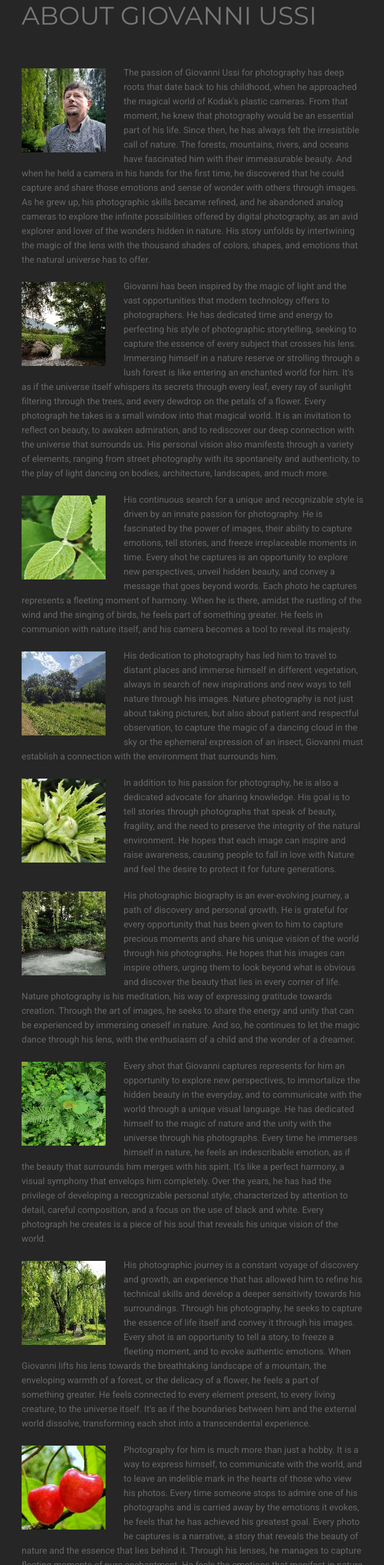
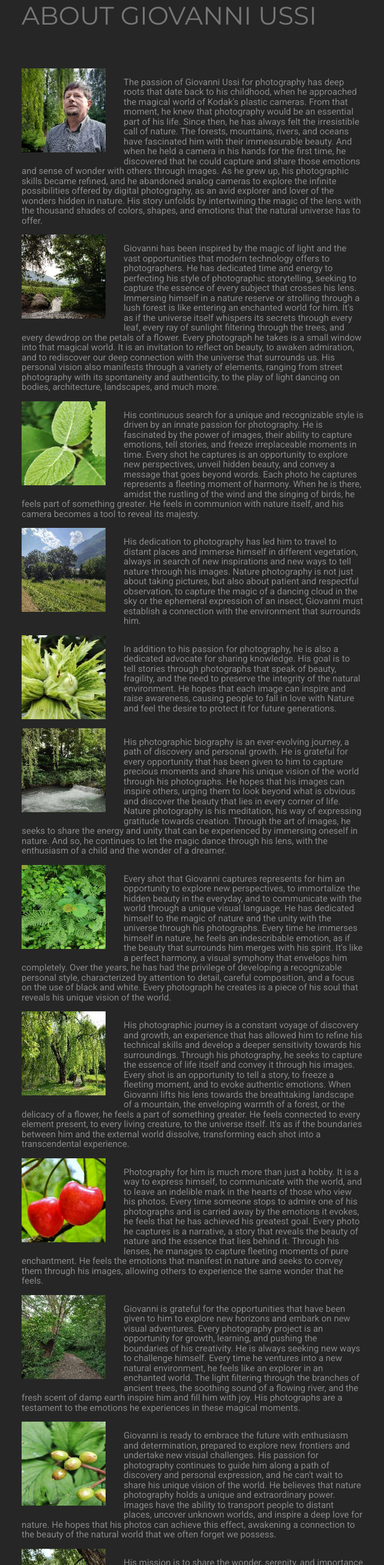
Before and after one commit to giovanniussi/giovanniussi.github.io, a plain HTML site: page index.html in a window 1280 px wide. Shown: the part 3034-5643 px from the top of the page at 60% size, without its empty margins (34-674 px from the left). Drawn offline with Linux system fonts and the light colour scheme.

Commit message:
Add files via upload
Updated icon and index file

```diff
--- a/index.html
+++ b/index.html
@@ -314,49 +314,49 @@
     <div class="col-md-6">
       <div class="section-title">
         <div class="row"> <img src="img/giovanni-ussi-portrait.jpg" class="img-responsive pull-left" alt="Giovanni Ussi portrait">
-          <p>  The passion of Giovanni Ussi for photography has deep roots that date back to his childhood, when he approached the magical world of Kodak's plastic cameras. From that moment, he knew that photography would be an essential part of his life.
+          <h3>  The passion of Giovanni Ussi for photography has deep roots that date back to his childhood, when he approached the magical world of Kodak's plastic cameras. From that moment, he knew that photography would be an essential part of his life.
 Since then, he has always felt the irresistible call of nature. The forests, mountains, rivers, and oceans have fascinated him with their immeasurable beauty. And when he held a camera in his hands for the first time, he discovered that he could capture and share those emotions and sense of wonder with others through images.
-As he grew up, his photographic skills became refined, and he abandoned analog cameras to explore the infinite possibilities offered by digital photography, as an avid explorer and lover of the wonders hidden in nature. His story unfolds by intertwining the magic of the lens with the thousand shades of colors, shapes, and emotions that the natural universe has to offer.</p>
+As he grew up, his photographic skills became refined, and he abandoned analog cameras to explore the infinite possibilities offered by digital photography, as an avid explorer and lover of the wonders hidden in nature. His story unfolds by intertwining the magic of the lens with the thousand shades of colors, shapes, and emotions that the natural universe has to offer.</h3>
 
 </div><div class="row"> <img src="img/stream-merging-into-a-torrent-2.jpg" class="img-responsive pull-left" alt="Stream merging into a torrent">
-          <p>  Giovanni has been inspired by the magic of light and the vast opportunities that modern technology offers to photographers. He has dedicated time and energy to perfecting his style of photographic storytelling, seeking to capture the essence of every subject that crosses his lens. Immersing himself in a nature reserve or strolling through a lush forest is like entering an enchanted world for him. It's as if the universe itself whispers its secrets through every leaf, every ray of sunlight filtering through the trees, and every dewdrop on the petals of a flower. Every photograph he takes is a small window into that magical world. It is an invitation to reflect on beauty, to awaken admiration, and to rediscover our deep connection with the universe that surrounds us. His personal vision also manifests through a variety of elements, ranging from street photography with its spontaneity and authenticity, to the play of light dancing on bodies, architecture, landscapes, and much more.</p>
+          <h3>  Giovanni has been inspired by the magic of light and the vast opportunities that modern technology offers to photographers. He has dedicated time and energy to perfecting his style of photographic storytelling, seeking to capture the essence of every subject that crosses his lens. Immersing himself in a nature reserve or strolling through a lush forest is like entering an enchanted world for him. It's as if the universe itself whispers its secrets through every leaf, every ray of sunlight filtering through the trees, and every dewdrop on the petals of a flower. Every photograph he takes is a small window into that magical world. It is an invitation to reflect on beauty, to awaken admiration, and to rediscover our deep connection with the universe that surrounds us. His personal vision also manifests through a variety of elements, ranging from street photography with its spontaneity and authenticity, to the play of light dancing on bodies, architecture, landscapes, and much more.</h3>
 
 </div><div class="row"> <img src="img/green-leaves-3.jpg" class="img-responsive pull-left" alt="Green leaves">
-				<p>  His continuous search for a unique and recognizable style is driven by an innate passion for photography. He is fascinated by the power of images, their ability to capture emotions, tell stories, and freeze irreplaceable moments in time. Every shot he captures is an opportunity to explore new perspectives, unveil hidden beauty, and convey a message that goes beyond words. Each photo he captures represents a fleeting moment of harmony. When he is there, amidst the rustling of the wind and the singing of birds, he feels part of something greater. He feels in communion with nature itself, and his camera becomes a tool to reveal its majesty.</p>
+				<h3>  His continuous search for a unique and recognizable style is driven by an innate passion for photography. He is fascinated by the power of images, their ability to capture emotions, tell stories, and freeze irreplaceable moments in time. Every shot he captures is an opportunity to explore new perspectives, unveil hidden beauty, and convey a message that goes beyond words. Each photo he captures represents a fleeting moment of harmony. When he is there, amidst the rustling of the wind and the singing of birds, he feels part of something greater. He feels in communion with nature itself, and his camera becomes a tool to reveal its majesty.</h3>
 
 </div><div class="row"> <img src="img/vegetation-4.jpg" class="img-responsive pull-left" alt="Vegetation, sky, mountain and clouds">
-				<p>  His dedication to photography has led him to travel to distant places and immerse himself in different vegetation, always in search of new inspirations and new ways to tell nature through his images. Nature photography is not just about taking pictures, but also about patient and respectful observation, to capture the magic of a dancing cloud in the sky or the ephemeral expression of an insect, Giovanni must establish a connection with the environment that surrounds him.</p>
+				<h3>  His dedication to photography has led him to travel to distant places and immerse himself in different vegetation, always in search of new inspirations and new ways to tell nature through his images. Nature photography is not just about taking pictures, but also about patient and respectful observation, to capture the magic of a dancing cloud in the sky or the ephemeral expression of an insect, Giovanni must establish a connection with the environment that surrounds him.</h3>
 
 </div><div class="row"> <img src="img/still-green-hazelnut-5.jpg" class="img-responsive pull-left" alt="Still green hazelnut">
-<p>  In addition to his passion for photography, he is also a dedicated advocate for sharing knowledge. His goal is to tell stories through photographs that speak of beauty, fragility, and the need to preserve the integrity of the natural environment. He hopes that each image can inspire and raise awareness, causing people to fall in love with Nature and feel the desire to protect it for future generations.</p>
+<h3>  In addition to his passion for photography, he is also a dedicated advocate for sharing knowledge. His goal is to tell stories through photographs that speak of beauty, fragility, and the need to preserve the integrity of the natural environment. He hopes that each image can inspire and raise awareness, causing people to fall in love with Nature and feel the desire to protect it for future generations.</h3>
 
 </div><div class="row"> <img src="img/the-waterfall-and-vegetation-6.jpg" class="img-responsive pull-left" alt="The waterfall and vegetation">
-<p>  His photographic biography is an ever-evolving journey, a path of discovery and personal growth. He is grateful for every opportunity that has been given to him to capture precious moments and share his unique vision of the world through his photographs. He hopes that his images can inspire others, urging them to look beyond what is obvious and discover the beauty that lies in every corner of life. Nature photography is his meditation, his way of expressing gratitude towards creation. Through the art of images, he seeks to share the energy and unity that can be experienced by immersing oneself in nature. And so, he continues to let the magic dance through his lens, with the enthusiasm of a child and the wonder of a dreamer.</p>
+<h3>  His photographic biography is an ever-evolving journey, a path of discovery and personal growth. He is grateful for every opportunity that has been given to him to capture precious moments and share his unique vision of the world through his photographs. He hopes that his images can inspire others, urging them to look beyond what is obvious and discover the beauty that lies in every corner of life. Nature photography is his meditation, his way of expressing gratitude towards creation. Through the art of images, he seeks to share the energy and unity that can be experienced by immersing oneself in nature. And so, he continues to let the magic dance through his lens, with the enthusiasm of a child and the wonder of a dreamer.</h3>
 
 </div><div class="row"> <img src="img/understory-foliage-7.jpg" class="img-responsive pull-left" alt="Understory foliage">
-<p>  Every shot that Giovanni captures represents for him an opportunity to explore new perspectives, to immortalize the hidden beauty in the everyday, and to communicate with the world through a unique visual language. He has dedicated himself to the magic of nature and the unity with the universe through his photographs. Every time he immerses himself in nature, he feels an indescribable emotion, as if the beauty that surrounds him merges with his spirit. It's like a perfect harmony, a visual symphony that envelops him completely. Over the years, he has had the privilege of developing a recognizable personal style, characterized by attention to detail, careful composition, and a focus on the use of black and white. Every photograph he creates is a piece of his soul that reveals his unique vision of the world.</p>
+<h3>  Every shot that Giovanni captures represents for him an opportunity to explore new perspectives, to immortalize the hidden beauty in the everyday, and to communicate with the world through a unique visual language. He has dedicated himself to the magic of nature and the unity with the universe through his photographs. Every time he immerses himself in nature, he feels an indescribable emotion, as if the beauty that surrounds him merges with his spirit. It's like a perfect harmony, a visual symphony that envelops him completely. Over the years, he has had the privilege of developing a recognizable personal style, characterized by attention to detail, careful composition, and a focus on the use of black and white. Every photograph he creates is a piece of his soul that reveals his unique vision of the world.</h3>
 
 </div><div class="row"> <img src="img/weeping-willow-on-a-green-lawn-8.jpg" class="img-responsive pull-left" alt="Weeping willow on a green lawn">
-<p>  His photographic journey is a constant voyage of discovery and growth, an experience that has allowed him to refine his technical skills and develop a deeper sensitivity towards his surroundings. Through his photography, he seeks to capture the essence of life itself and convey it through his images. Every shot is an opportunity to tell a story, to freeze a fleeting moment, and to evoke authentic emotions. When Giovanni lifts his lens towards the breathtaking landscape of a mountain, the enveloping warmth of a forest, or the delicacy of a flower, he feels a part of something greater. He feels connected to every element present, to every living creature, to the universe itself. It's as if the boundaries between him and the external world dissolve, transforming each shot into a transcendental experience.</p>
+<h3>  His photographic journey is a constant voyage of discovery and growth, an experience that has allowed him to refine his technical skills and develop a deeper sensitivity towards his surroundings. Through his photography, he seeks to capture the essence of life itself and convey it through his images. Every shot is an opportunity to tell a story, to freeze a fleeting moment, and to evoke authentic emotions. When Giovanni lifts his lens towards the breathtaking landscape of a mountain, the enveloping warmth of a forest, or the delicacy of a flower, he feels a part of something greater. He feels connected to every element present, to every living creature, to the universe itself. It's as if the boundaries between him and the external world dissolve, transforming each shot into a transcendental experience.</h3>
 
 </div><div class="row"> <img src="img/two-cherries-on-the-tree-9.jpg" class="img-responsive pull-left" alt="Two cherries on the tree">
-<p>  Photography for him is much more than just a hobby. It is a way to express himself, to communicate with the world, and to leave an indelible mark in the hearts of those who view his photos. Every time someone stops to admire one of his photographs and is carried away by the emotions it evokes, he feels that he has achieved his greatest goal. Every photo he captures is a narrative, a story that reveals the beauty of nature and the essence that lies behind it. Through his lenses, he manages to capture fleeting moments of pure enchantment. He feels the emotions that manifest in nature and seeks to convey them through his images, allowing others to experience the same wonder that he feels.</p>
+<h3>  Photography for him is much more than just a hobby. It is a way to express himself, to communicate with the world, and to leave an indelible mark in the hearts of those who view his photos. Every time someone stops to admire one of his photographs and is carried away by the emotions it evokes, he feels that he has achieved his greatest goal. Every photo he captures is a narrative, a story that reveals the beauty of nature and the essence that lies behind it. Through his lenses, he manages to capture fleeting moments of pure enchantment. He feels the emotions that manifest in nature and seeks to convey them through his images, allowing others to experience the same wonder that he feels.</h3>
 
 </div><div class="row"> <img src="img/path-in-the-woods-10.jpg" class="img-responsive pull-left" alt="Path in the woods">
-<p>  Giovanni is grateful for the opportunities that have been given to him to explore new horizons and embark on new visual adventures. Every photography project is an opportunity for growth, learning, and pushing the boundaries of his creativity. He is always seeking new ways to challenge himself. Every time he ventures into a new natural environment, he feels like an explorer in an enchanted world. The light filtering through the branches of ancient trees, the soothing sound of a flowing river, and the fresh scent of damp earth inspire him and fill him with joy. His photographs are a testament to the emotions he experiences in these magical moments.</p>
+<h3>  Giovanni is grateful for the opportunities that have been given to him to explore new horizons and embark on new visual adventures. Every photography project is an opportunity for growth, learning, and pushing the boundaries of his creativity. He is always seeking new ways to challenge himself. Every time he ventures into a new natural environment, he feels like an explorer in an enchanted world. The light filtering through the branches of ancient trees, the soothing sound of a flowing river, and the fresh scent of damp earth inspire him and fill him with joy. His photographs are a testament to the emotions he experiences in these magical moments.</h3>
 
 </div><div class="row"> <img src="img/berries-on-a-background-of-leaves-11.jpg" class="img-responsive pull-left" alt="Berries on a background of leaves">
-<p>  Giovanni is ready to embrace the future with enthusiasm and determination, prepared to explore new frontiers and undertake new visual challenges. His passion for photography continues to guide him along a path of discovery and personal expression, and he can't wait to share his unique vision of the world. He believes that nature photography holds a unique and extraordinary power. Images have the ability to transport people to distant places, uncover unknown worlds, and inspire a deep love for nature. He hopes that his photos can achieve this effect, awakening a connection to the beauty of the natural world that we often forget we possess.</p>
+<h3>  Giovanni is ready to embrace the future with enthusiasm and determination, prepared to explore new frontiers and undertake new visual challenges. His passion for photography continues to guide him along a path of discovery and personal expression, and he can't wait to share his unique vision of the world. He believes that nature photography holds a unique and extraordinary power. Images have the ability to transport people to distant places, uncover unknown worlds, and inspire a deep love for nature. He hopes that his photos can achieve this effect, awakening a connection to the beauty of the natural world that we often forget we possess.</h3>
 
 </div><div class="row"> <img src="img/pond-with-abundant-vegetation-12.jpg" class="img-responsive pull-left" alt="Pond with abundant vegetation">
-<p>  His mission is to share the wonder, serenity, and importance of nature through his images. He hopes that people can feel motivated to preserve and protect natural ecosystems because only through awareness and love for nature can we preserve the magic that surrounds us.</p>
+<h3>  His mission is to share the wonder, serenity, and importance of nature through his images. He hopes that people can feel motivated to preserve and protect natural ecosystems because only through awareness and love for nature can we preserve the magic that surrounds us.</h3>
 
 </div><div class="row"> <img src="img/white-flower-with-large-petals-13.jpg" class="img-responsive pull-left" alt="White flower with large petals">
-<p>  Giovanni, born with a fervent passion for art and creativity, discovered his inclination for abstract expression from a young age. He has always sought to capture emotional essence through the power of color. Abstraction as a means of communication. His works are filled with vibrant energy and vitality, thanks to the use of vivid colors that seem to dance before the eyes.
-The overlapping of shapes and colors has become his distinctive signature. With technical mastery and intuition, he is able to create layers of colors that blend and merge harmoniously. This overlapping creates a sense of depth and movement in his works, capturing the viewer's attention and inviting them to immerse themselves in his artistic universe. His creative process is a deeply intimate and personal experience. He allows himself to be guided by instinct and emotions, allowing his subconscious to take control. His art becomes a channel for expressing the complex nuances of the human experience, without the need for words.</p>
+<h3>  Giovanni, born with a fervent passion for art and creativity, discovered his inclination for abstract expression from a young age. He has always sought to capture emotional essence through the power of color. Abstraction as a means of communication. His works are filled with vibrant energy and vitality, thanks to the use of vivid colors that seem to dance before the eyes.
+The overlapping of shapes and colors has become his distinctive signature. With technical mastery and intuition, he is able to create layers of colors that blend and merge harmoniously. This overlapping creates a sense of depth and movement in his works, capturing the viewer's attention and inviting them to immerse themselves in his artistic universe. His creative process is a deeply intimate and personal experience. He allows himself to be guided by instinct and emotions, allowing his subconscious to take control. His art becomes a channel for expressing the complex nuances of the human experience, without the need for words.</h3>
 
 </div><div class="row"> <img src="img/weeping-willow-dipping-into-the-waters-of-the-lake-14.jpg" class="img-responsive pull-left" alt="Weeping willow dipping into the waters of the lake">
-<p>  Having a deep trust in the potential of the internet, Giovanni has chosen to primarily share his works online. He sees the digital platform as a current and powerful means to exhibit his works to a vast and diverse audience. He strongly believes in the importance of creating a digital artistic community for those who believe in the transformative impact of the internet on contemporary art, where artists from all over the world can connect, collaborate, and inspire each other.</p>
+<h3>0  Having a deep trust in the potential of the internet, Giovanni has chosen to primarily share his works online. He sees the digital platform as a current and powerful means to exhibit his works to a vast and diverse audience. He strongly believes in the importance of creating a digital artistic community for those who believe in the transformative impact of the internet on contemporary art, where artists from all over the world can connect, collaborate, and inspire each other.</h3>
           <div class="social">
             <ul>
               <li><a href="https://facebook.com/giovanniussiphotos"><i class="fa fa-facebook"></i></a></li>
```
Also changed, not shown: favicon.ico.
